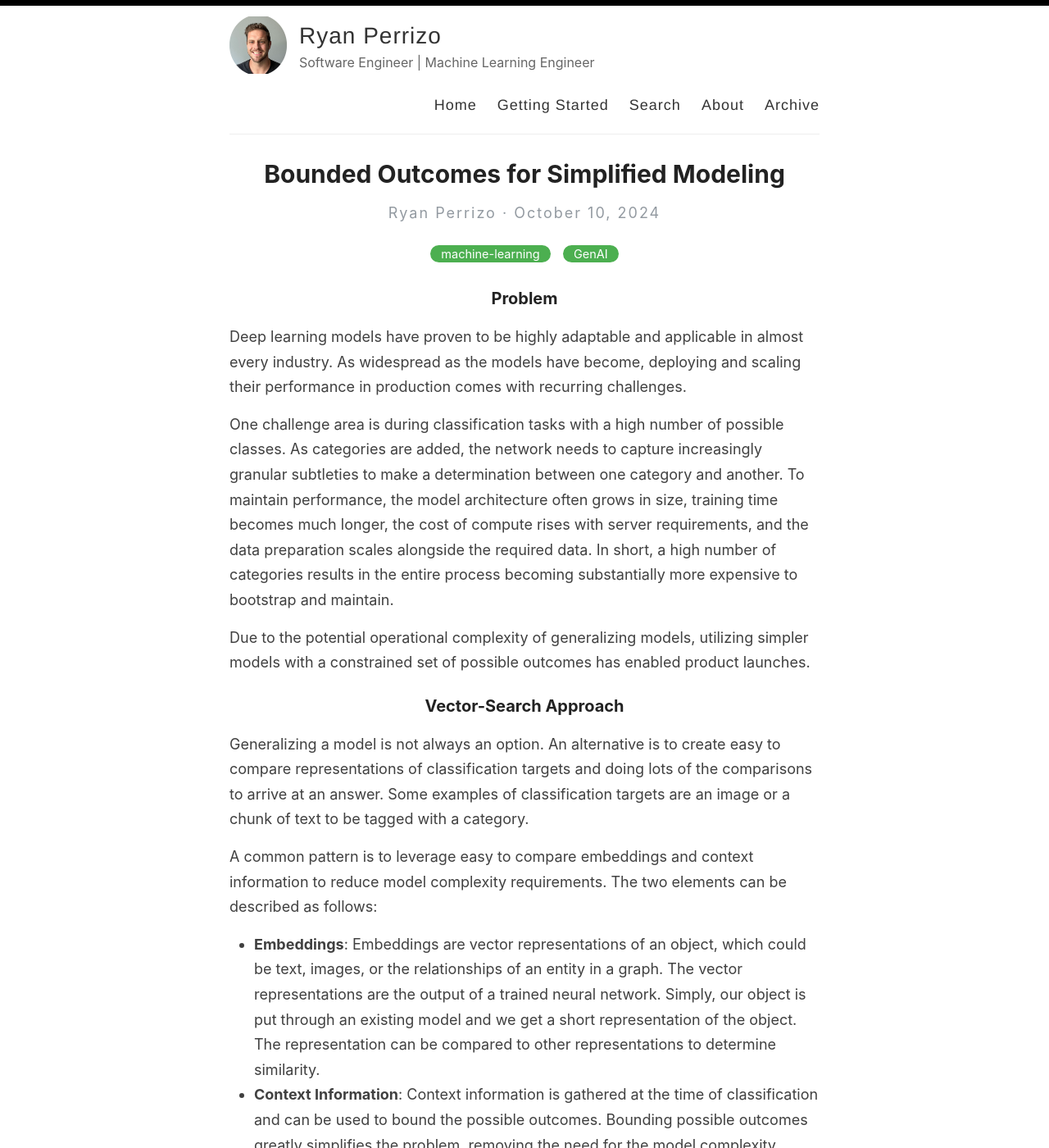
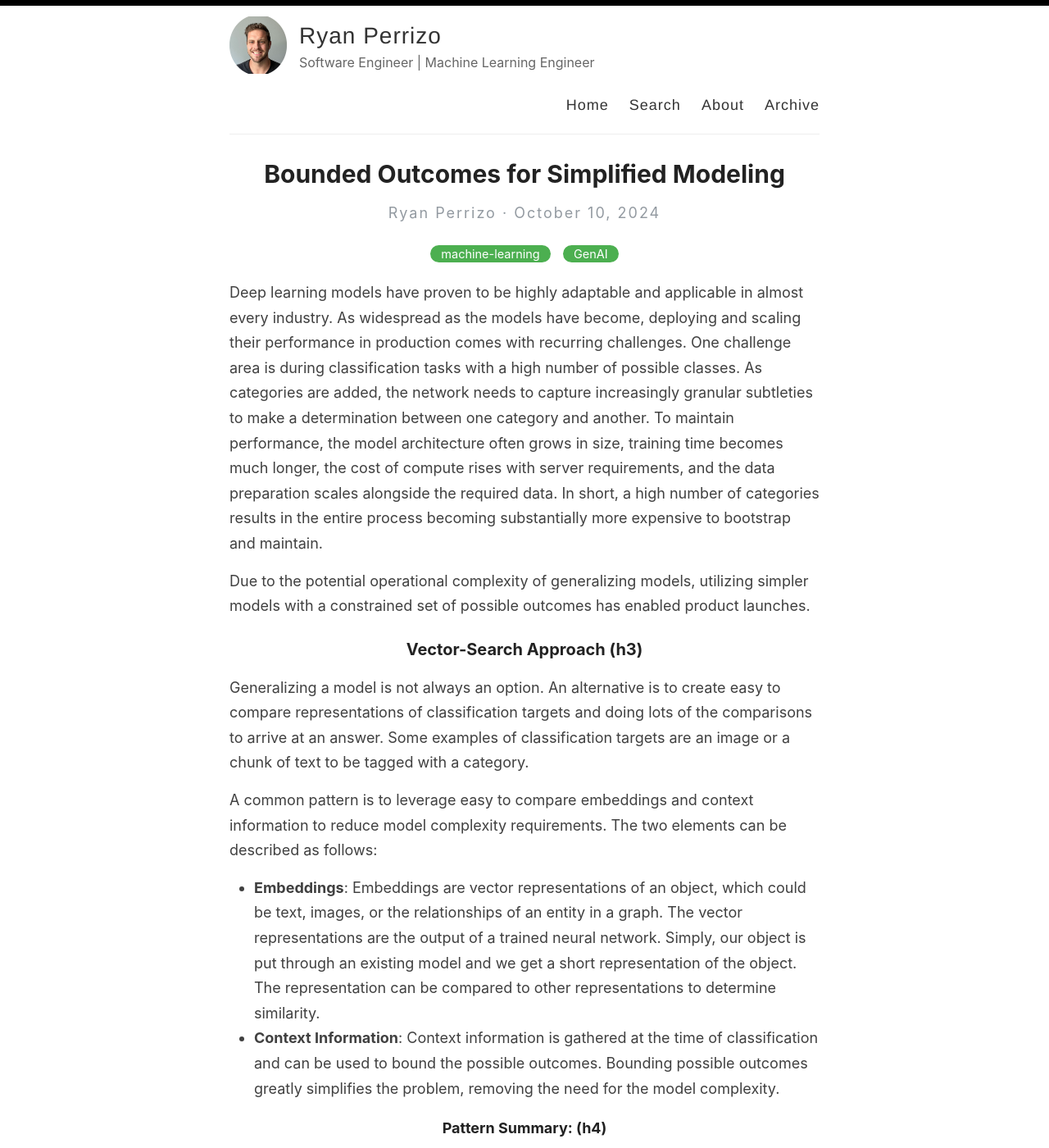
Before and after one commit to ryrizo/ryrizo.github.io, a Jekyll site: the page built from _posts/2024-10-10-bounded-outcomes-for-simplified-modeling.md, in a window 1280 px wide and 1400 px high. Shown: the whole window at 82% size. Built offline with Jekyll 4.4.1, drawn with Linux system fonts in a browser that asks for light colours; some of the changed text lies outside the part shown.

Commit message:
Update Nav bar and play with headers

```diff
--- a/_layouts/default.html
+++ b/_layouts/default.html
@@ -29,7 +29,6 @@
 
             <nav>
               <a href="{{ site.baseurl }}/">Home</a>
-              <a href="{{ site.baseurl }}/getting-started">Getting Started</a>
               <a href="{{ site.baseurl }}/search">Search</a>
               <a href="{{ site.baseurl }}/about">About</a>
               <a href="{{ site.baseurl }}/archive">Archive</a>
--- a/_posts/2024-10-10-bounded-outcomes-for-simplified-modeling.md
+++ b/_posts/2024-10-10-bounded-outcomes-for-simplified-modeling.md
@@ -4,15 +4,11 @@ title: Bounded Outcomes for Simplified Modeling
 categories: [machine-learning, GenAI]
 ---
 
-### Problem
-
-Deep learning models have proven to be highly adaptable and applicable in almost every industry. As widespread as the models have become, deploying and scaling their performance in production comes with recurring challenges.
-
-One challenge area is during classification tasks with a high number of possible classes. As categories are added, the network needs to capture increasingly granular subtleties to make a determination between one category and another. To maintain performance, the model architecture often grows in size, training time becomes much longer, the cost of compute rises with server requirements, and the data preparation scales alongside the required data. In short, a high number of categories results in the entire process becoming substantially more expensive to bootstrap and maintain.
+Deep learning models have proven to be highly adaptable and applicable in almost every industry. As widespread as the models have become, deploying and scaling their performance in production comes with recurring challenges. One challenge area is during classification tasks with a high number of possible classes. As categories are added, the network needs to capture increasingly granular subtleties to make a determination between one category and another. To maintain performance, the model architecture often grows in size, training time becomes much longer, the cost of compute rises with server requirements, and the data preparation scales alongside the required data. In short, a high number of categories results in the entire process becoming substantially more expensive to bootstrap and maintain.
 
 Due to the potential operational complexity of generalizing models, utilizing simpler models with a constrained set of possible outcomes has enabled product launches.
 
-### Vector-Search Approach
+### Vector-Search Approach (h3)
 
 Generalizing a model is not always an option. An alternative is to create easy to compare representations of classification targets and doing lots of the comparisons to arrive at an answer. Some examples of classification targets are an image or a chunk of text to be tagged with a category.
 
@@ -20,28 +16,28 @@ A common pattern is to leverage easy to compare embeddings and context informati
 * **Embeddings**: Embeddings are vector representations of an object, which could be text, images, or the relationships of an entity in a graph. The vector representations are the output of a trained neural network. Simply, our object is put through an existing model and we get a short representation of the object. The representation can be compared to other representations to determine similarity.
 * **Context Information**: Context information is gathered at the time of classification and can be used to bound the possible outcomes. Bounding possible outcomes greatly simplifies the problem, removing the need for the model complexity.
 
-#### Pattern Summary:
+#### Pattern Summary: (h4)
 
 1. Generate embeddings using pre-trained or fine-tuned simple model.
 2. Use event context to determine a subset of possible categories.
 3. Compare a target embedding (classification target) to reference embeddings (previously calculated) to get a relevance score.
 4. The most relevant is the classification.
 
-### Example Cases
+### Example Cases (h3)
 
-#### Image Classifications in a Department Store:
+#### Image Classifications in a Department Store: (h4)
 
 * **Challenge**: The number of products makes generalizing a model very difficult.
 * **Bounded Outcomes**: Ancillary services for tracking a customers behavior could provide a set of products the person has interacted with.
 * **Pattern Application**: Embed the image from the event, use the bounded outcome context for a confusion set, compare embeddings to get ranked confidences of the target product
 
-#### Similar Product Recommendations
+#### Similar Product Recommendations (h4)
 
 * **Challenge**: Possible product recommendations extends to the entirety of the catalog. Maintaining a lookup of pre-computed product to all possible products cannot be held in memory.
 * **Bounded Outcomes:** Use customer behavior to have a collection of high interest products where the number of products per customer bounded to a pre-determined value.
 * **Pattern Application:** When a customer views an product, use the products embedding to query nearby embeddings within the customers pool.
 
-#### Retrieval Augmented Generation (RAG) Systems
+#### Retrieval Augmented Generation (RAG) Systems (h4)
 
 * **Challenge:** Training an LLM from scratch is incredibly expensive and fine-tuning is also an asynchronous process. The information encoded into the LLM is stale and may have hallucinations. RAG setups have been shown to be able to provide fresh context and lower hallucinations. The amount of documents provided to a RAG system could be very large and the amount of context provided to an LLM prompt is limited.
 * **Bounded Outcomes:** A set of fresh documents is chunked, embedded, and stored in a vector database. The query provided by the user is embedded and used to query against the database. The top similar chunks and surrounding context are the bounded outcomes.
```
Also changed, not shown: _pages/about.md (+1 -1 lines).
